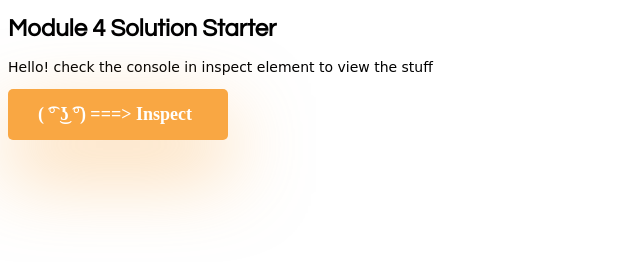
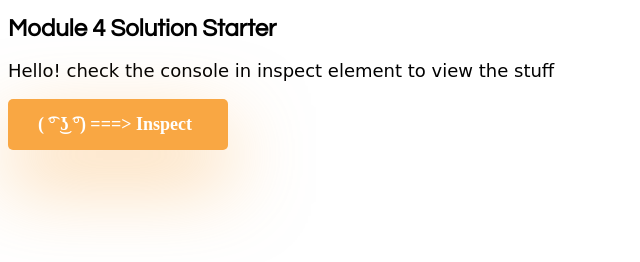
Before and after one commit to icuck/Module-4-Solution, a plain HTML site: page index.html in a window 1280 px wide. In both pictures the pointer is over the element 640 px from the left and 66 px from the top of the page. Shown: the whole page, without its empty margins (0-640 px from the left). Drawn offline with Linux system fonts and the light colour scheme.

Commit message:
Update style.css

```diff
--- a/style.css
+++ b/style.css
@@ -16,7 +16,7 @@ p {
     font-family: cursive;
     font-size: 14px;
 }
-p.hover {
+p:hover {
     font-size: 18px
 }
 
```
